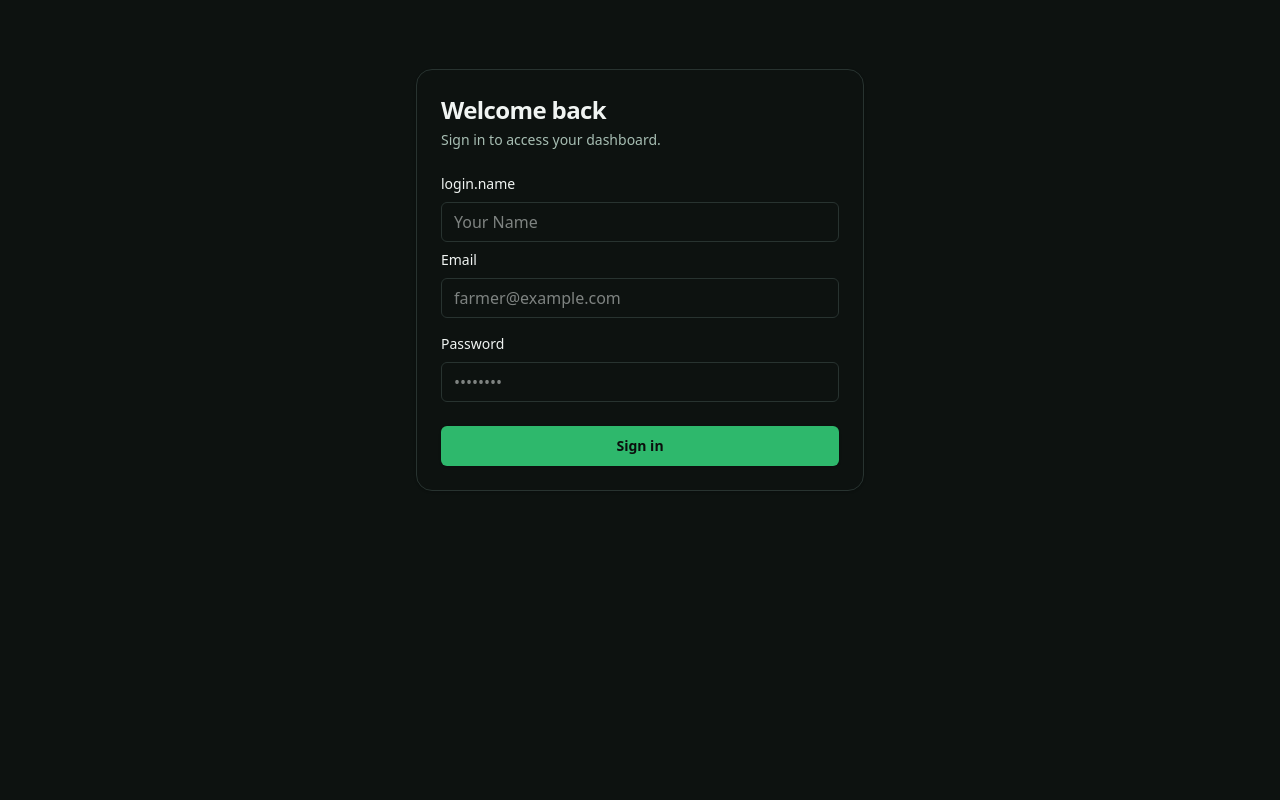
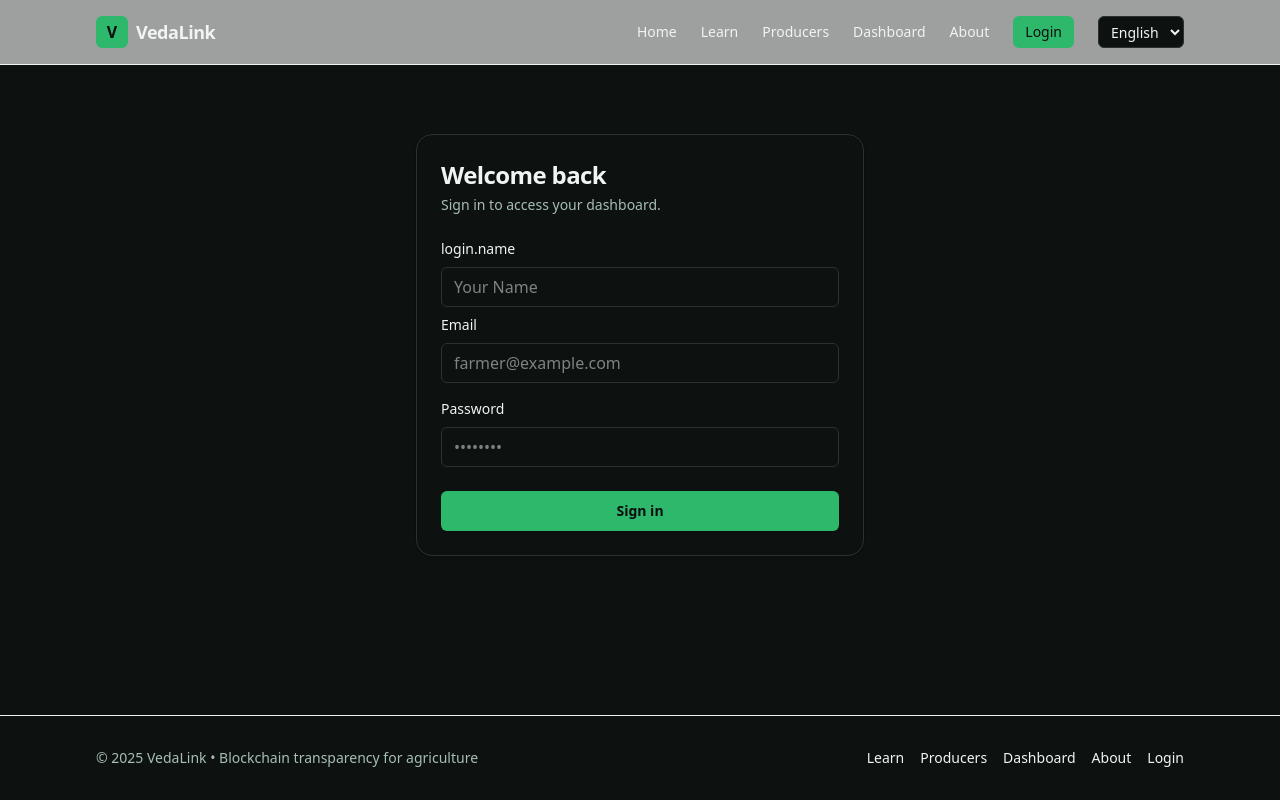
Before and after one commit to riya106/Vedalink, a Next.js app: page /signup in a window 1280 px wide. Built offline with nearby package versions, Linux system fonts and the light colour scheme.

Commit message:
home compo cleaned

```diff
--- a/app/home/page.tsx
+++ b/app/home/page.tsx
@@ -1,7 +1,7 @@
 'use client';
 
 import { QrCode, ShieldCheck, Sprout, Lock, FileCheck2, Eye, Tractor, Warehouse, Factory, Truck, Store, ArrowRight } from "lucide-react";
-import { Link } from "react-router-dom";
+import Link from "next/link";
 import { useI18n } from "../../lib/i18n";
 import { useState } from "react";
 
@@ -67,13 +67,13 @@ export default function Index() {
           </p>
           <div className="mt-8 flex flex-wrap items-center gap-3">
             <Link
-              to="/login"
+              href="/login"
               className="inline-flex items-center justify-center rounded-md bg-primary px-5 py-3 text-sm font-semibold text-primary-foreground shadow hover:opacity-95 focus-visible:outline-none focus-visible:ring-2 focus-visible:ring-ring"
             >
               {t("hero.loginCta")}
             </Link>
             <Link
-              to="/learn"
+              href="/learn"
               className="inline-flex items-center justify-center rounded-md border border-border bg-background px-5 py-3 text-sm font-semibold hover:bg-muted/60"
             >
               {t("hero.learnMore")}
--- a/app/layout.tsx
+++ b/app/layout.tsx
@@ -1,9 +1,9 @@
 import "./globals.css";
-import { I18nProvider } from "../lib/i18n";
-
 import type { Metadata } from "next";
 import { Geist, Geist_Mono } from "next/font/google";
-
+import Providers from "./providers";
+import Navbar from "../components/navbar";
+import Footer from "../components/footer";
 
 const geistSans = Geist({
   variable: "--font-geist-sans",
@@ -26,14 +26,16 @@ export default function RootLayout({
   children: React.ReactNode;
 }>) {
   return (
-    <I18nProvider>
-      <html lang="en">
-        <body
-          className={`${geistSans.variable} ${geistMono.variable} antialiased`}
-        >
-          {children}
-        </body>
-      </html>
-    </I18nProvider>
+    <html lang="en">
+      <body className={`${geistSans.variable} ${geistMono.variable} antialiased`}>
+        <Providers>
+          <div className="min-h-screen flex flex-col bg-background text-foreground">
+            <Navbar />
+            <main className="flex-1">{children}</main>
+            <Footer />
+          </div>
+        </Providers>
+      </body>
+    </html>
   );
 }
--- a/app/page.tsx
+++ b/app/page.tsx
@@ -1,64 +1,5 @@
-"use client";
+import { redirect } from "next/navigation";
 
-import Navbar from "../components/navbar";
-import Footer from "../components/footer";
-
-import { Toaster } from "@/components/toaster";
-// import { createRoot } from "react-dom/client";
-import { Toaster as Sonner } from "@/components/sonner";
-import { TooltipProvider } from "@/components/tooltip"
-import { QueryClient, QueryClientProvider } from "@tanstack/react-query";
-import { BrowserRouter, Routes, Route, Link } from "react-router-dom";
-import Index from "./home/page";
-
-import NotFound from "@/app/notFound/page";
-import About from "./about/page";
-// import Login from "./pages/Login";
-import Dashboard from "@/app/dashboard/page";
-import Producers from "@/app/producers/page";
-import Learn from "@/app/learn/page"
-import { I18nProvider, useI18n } from "@/lib/i18n"
-
-const queryClient = new QueryClient();
-
-
-function Layout({ children }: { children: React.ReactNode }) {
-
-  return (
-    <div className="min-h-screen flex flex-col bg-background text-foreground">
-      <Navbar/>
-      <main className="flex-1">{children}</main>
-      <Footer/>
-    </div>
-  );
+export default function Page() {
+  redirect("/home");
 }
-
-const App = () => (
-  <QueryClientProvider client={queryClient}>
-    <TooltipProvider>
-      <Toaster />
-      <Sonner />
-      <BrowserRouter>
-        <I18nProvider>
-          <Layout>
-            <Routes>
-            <Route path="/" element={<Index />} />
-            <Route path="/about" element={<About />} />
-            {/* <Route path="/login" element={<Login />} /> */}
-            <Route path="/learn" element={<Learn />} />
-            <Route path="/producers" element={<Producers />} />
-            <Route path="/dashboard" element={<Dashboard />} />
-            {/* ADD ALL CUSTOM ROUTES ABOVE THE CATCH-ALL "*" ROUTE */}
-            {<Route path="*" element={<NotFound />} /> }
-          </Routes>
-          </Layout>
-        </I18nProvider>
-      </BrowserRouter>
-    </TooltipProvider>
-  </QueryClientProvider>
-);
-
-// createRoot(document.getElementById("root")!).render(<App />);
-
-
-export default App
--- /dev/null
+++ b/app/providers.tsx
@@ -0,0 +1,24 @@
+"use client";
+
+import React, { useState } from "react";
+import { QueryClient, QueryClientProvider } from "@tanstack/react-query";
+import { TooltipProvider } from "@/components/tooltip";
+import { Toaster } from "@/components/toaster";
+import { Toaster as Sonner } from "@/components/sonner";
+import { I18nProvider } from "@/lib/i18n";
+
+export default function Providers({ children }: { children: React.ReactNode }) {
+  const [queryClient] = useState(() => new QueryClient());
+
+  return (
+    <I18nProvider>
+      <QueryClientProvider client={queryClient}>
+        <TooltipProvider>
+          <Toaster />
+          <Sonner />
+          {children}
+        </TooltipProvider>
+      </QueryClientProvider>
+    </I18nProvider>
+  );
+}
--- a/components/footer.jsx
+++ b/components/footer.jsx
@@ -1,3 +1,5 @@
+'use client';
+
 import React from "react";
 import Link from "next/link";
 import { useI18n } from "@/lib/i18n"
--- a/components/navbar.tsx
+++ b/components/navbar.tsx
@@ -1,3 +1,5 @@
+'use client';
+
 import React from "react";
 import Link from "next/link";
 import { useI18n } from "@/lib/i18n"
```
